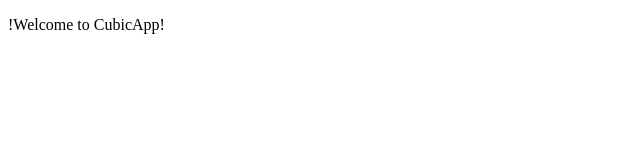
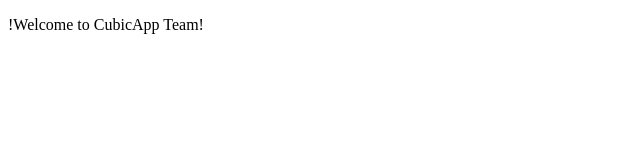
Before and after one commit to cubicapp/cubicapp, a React (Create React App) app: page / in a window 1280 px wide. Shown: the top 160 px of the page, without its empty margins (0-640 px from the left). Built offline with nearby package versions, Linux system fonts and the light colour scheme.

Commit message:
Update welcome message

```diff
--- a/src/App.js
+++ b/src/App.js
@@ -3,7 +3,7 @@
     <div className="App">
       <header className="App-header">
         <p>
-          !Welcome to CubicApp!
+          !Welcome to CubicApp Team!
         </p>
       </header>
     </div>
```
